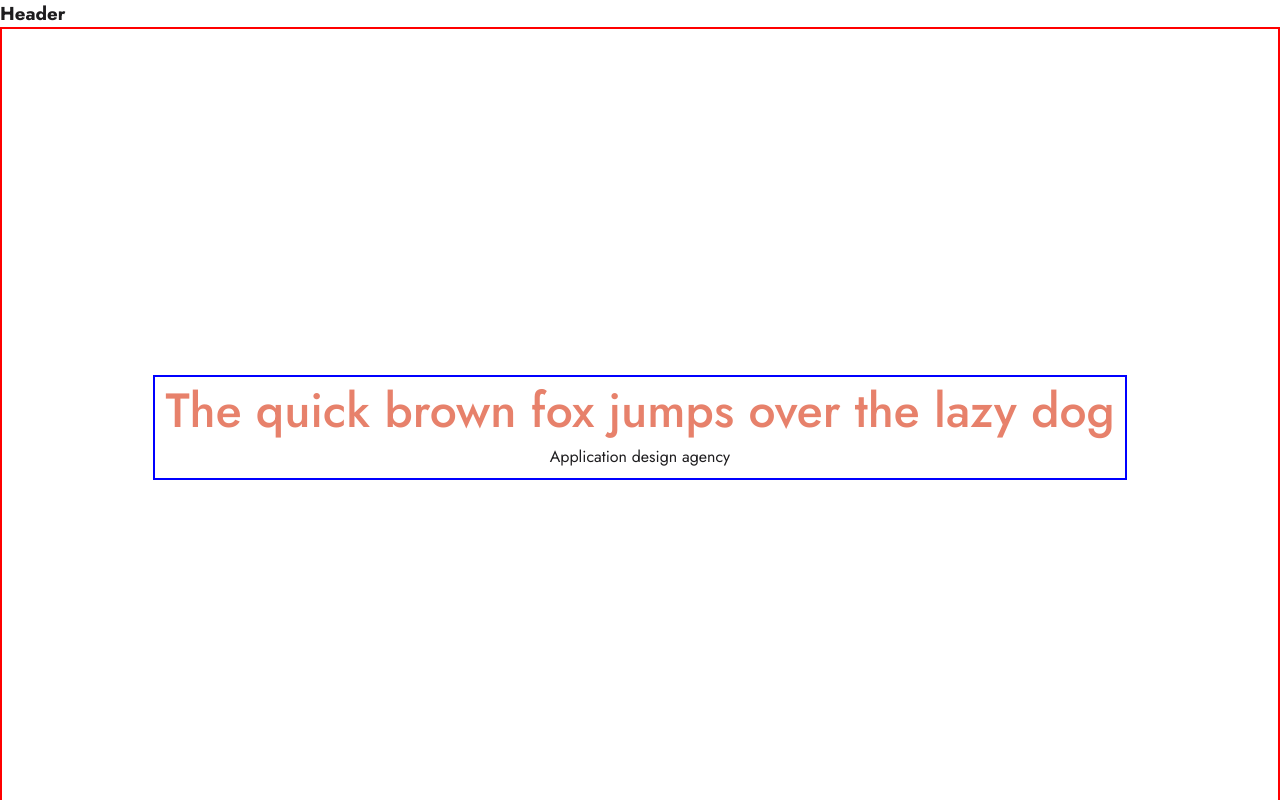
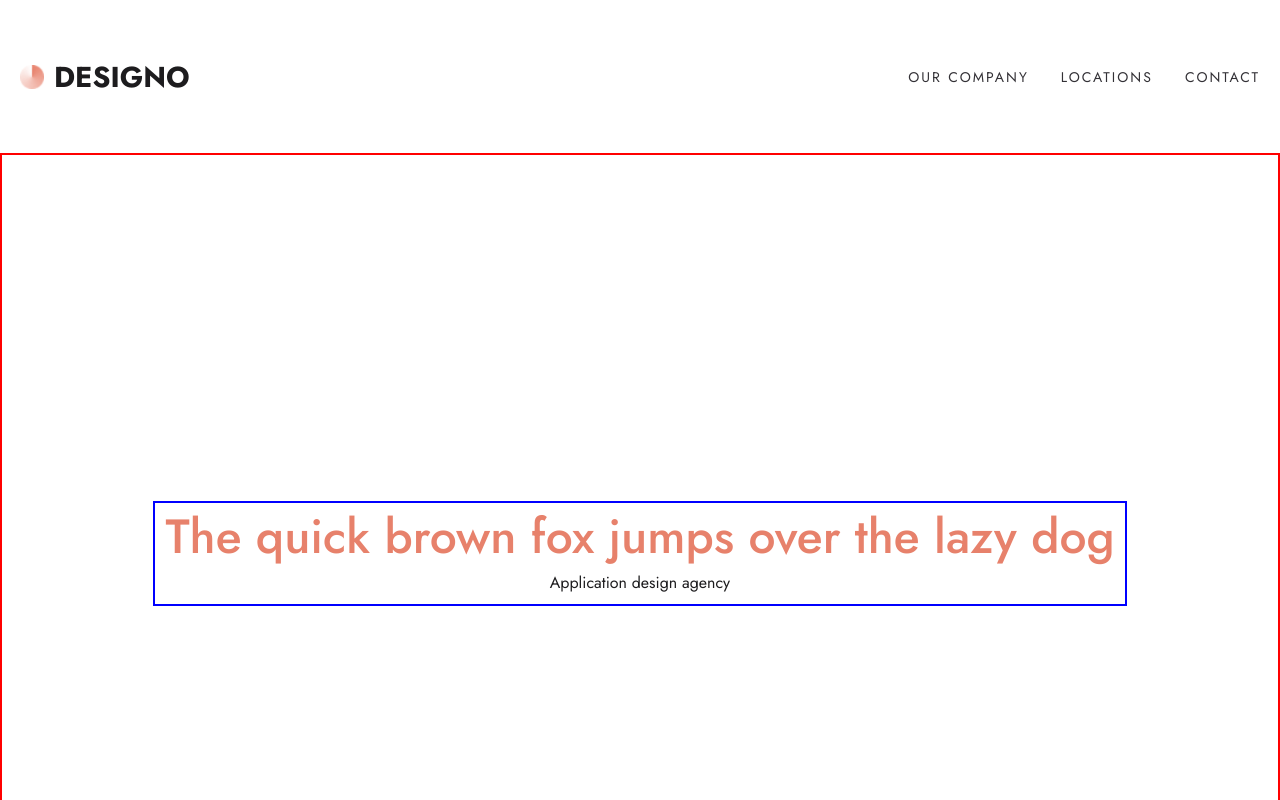
Before and after one commit to Chermann-KING/designo-app, a Next.js app: page / in a window 1280 px wide. Shown: the top 800 px of the page. Built offline with nearby package versions, Linux system fonts and the light colour scheme.

Commit message:
💄 Develop: Adding and styling the <Header />

```diff
--- a/src/components/shared/header/Header.tsx
+++ b/src/components/shared/header/Header.tsx
@@ -1,9 +1,226 @@
-import React from "react";
+import Image from "next/image";
+import Link from "next/link";
+import React, { useState, useEffect } from "react";
+import styled from "styled-components";
 
 export default function Header() {
+  const [isMenuOpen, setIsMenuOpen] = useState(false);
+
+  const toggleMenu = () => {
+    setIsMenuOpen(!isMenuOpen);
+  };
+
+  useEffect(() => {
+    const handleResize = () => {
+      if (window.innerWidth >= 768) {
+        setIsMenuOpen(false);
+      }
+    };
+
+    window.addEventListener("resize", handleResize);
+
+    return () => {
+      window.removeEventListener("resize", handleResize);
+    };
+  }, []);
+
+  useEffect(() => {
+    document.body.style.overflow = isMenuOpen ? "hidden" : "auto";
+  }, [isMenuOpen]);
+
   return (
-    <header className="header">
-      <h3>Header</h3>
-    </header>
+    <HeaderStyled>
+      <Link href="/" className="logo" onClick={() => setIsMenuOpen(false)}>
+        <Image
+          src="/images/favicon-32x32.png"
+          alt="Logo Designo"
+          width={24}
+          height={24}
+        />
+        <span>Designo</span>
+      </Link>
+
+      <MobileMenuIcon onClick={toggleMenu}>
+        {isMenuOpen ? (
+          <Image
+            src="/images/shared/mobile/icon-close.svg"
+            alt="Fermer menu"
+            width={24}
+            height={24}
+          />
+        ) : (
+          <Image
+            src="/images/shared/mobile/icon-hamburger.svg"
+            alt="Ouvrir menu"
+            width={24}
+            height={24}
+          />
+        )}
+      </MobileMenuIcon>
+
+      {isMenuOpen && <Overlay onClick={toggleMenu} />}
+
+      <nav className={isMenuOpen ? "open" : ""}>
+        <ul>
+          <li>
+            <Link href="/our-company" onClick={() => setIsMenuOpen(false)}>
+              Our Company
+            </Link>
+          </li>
+          <li>
+            <Link href="/locations" onClick={() => setIsMenuOpen(false)}>
+              Locations
+            </Link>
+          </li>
+          <li>
+            <Link href="/contact" onClick={() => setIsMenuOpen(false)}>
+              Contact
+            </Link>
+          </li>
+        </ul>
+      </nav>
+    </HeaderStyled>
   );
 }
+
+const MobileMenuIcon = styled.button`
+  z-index: 15; // Au-dessus de l'overlay
+
+  background: none;
+  border: none;
+  cursor: pointer;
+  display: block;
+  margin-left: 10px;
+
+  @media (min-width: 576px) {
+    display: none;
+  }
+`;
+
+const Overlay = styled.div`
+  z-index: 10; // Sous le MobileMenuIcon
+
+  position: fixed;
+  top: 0;
+  left: 0;
+  right: 0;
+  bottom: 0;
+  background: rgba(0, 0, 0, 0.5);
+
+  pointer-events: all;
+`;
+
+const HeaderStyled = styled.header`
+  /* mobile first */
+  z-index: 10;
+
+  display: flex;
+  justify-content: space-between;
+  align-items: center;
+  padding: 20px;
+  height: 97px;
+
+  &:before {
+    content: "";
+    z-index: 11;
+
+    position: absolute;
+    top: 0;
+    left: 0;
+    right: 0;
+    height: 97px;
+    background: white;
+  }
+
+  .logo {
+    z-index: 15;
+
+    display: flex;
+    align-items: center;
+    gap: 10px;
+
+    span {
+      font-size: 1.8rem;
+      text-transform: uppercase;
+      font-weight: bold;
+    }
+  }
+
+  nav {
+    z-index: 10;
+
+    pointer-events: auto;
+
+    position: absolute;
+    top: 0;
+    left: 0;
+    right: 0;
+    bottom: 0;
+    height: 331px;
+    background-color: white;
+    display: flex;
+    justify-content: center;
+    align-items: center;
+    transform: translateY(-100%); // Cacher le menu par défaut
+    transition: transform 0.3s ease-in-out;
+
+    &.open {
+      transform: translateY(0); // Afficher lorsque le menu est ouvert
+    }
+
+    ul {
+      background-color: #1d1c1e;
+      color: white;
+
+      list-style: none;
+      display: flex;
+      flex-direction: column;
+      text-align: center;
+      gap: 2rem;
+      width: 100%;
+      padding: 47px 0;
+      align-self: flex-end;
+
+      li {
+        font-size: 24px;
+        font-weight: 400;
+        text-transform: uppercase;
+        line-height: 25px;
+        letter-spacing: 2px;
+      }
+    }
+
+    @media (min-width: 576px) {
+      z-index: 12;
+
+      position: static; // Comportement normal pour les écrans plus grands
+      transform: none;
+      display: flex;
+      justify-content: flex-end;
+      align-items: center;
+      height: 47px;
+
+      ul {
+        flex-direction: row;
+        gap: 2rem;
+        background-color: transparent;
+        color: #333136;
+        height: 100%;
+        padding: 0;
+        align-items: center;
+
+        li {
+          font-size: 14px;
+          font-weight: 400;
+          line-height: 14px;
+          letter-spacing: 2px;
+        }
+      }
+    }
+  }
+
+  @media (min-width: 576px) {
+    /* tablette and desktop */
+    height: 153px;
+  }
+`;
```
